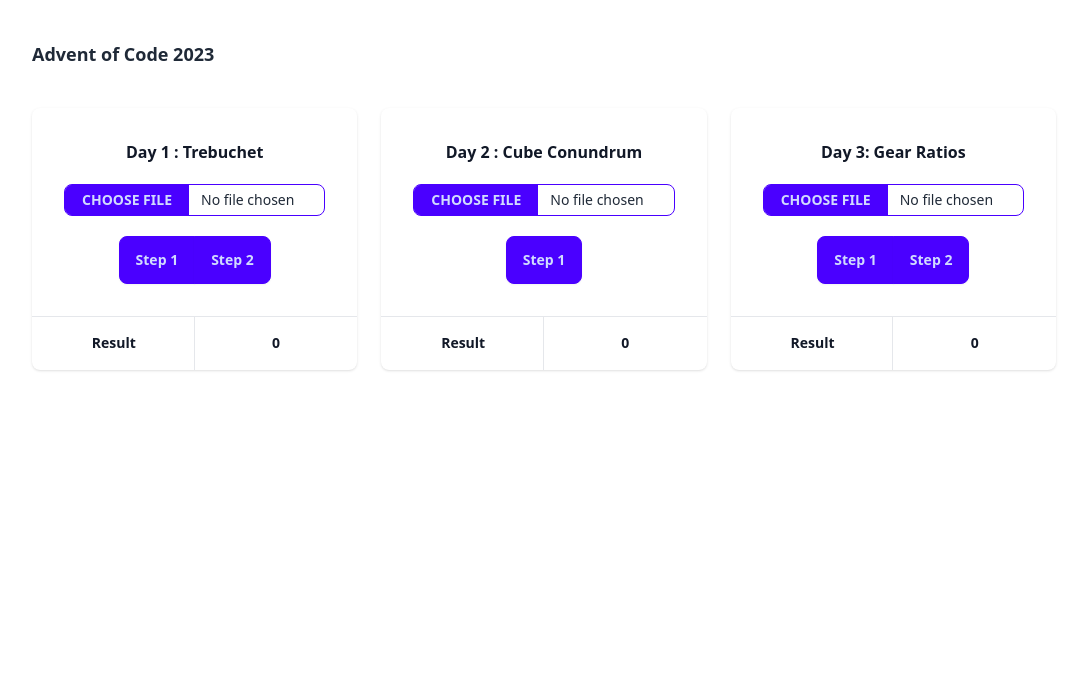
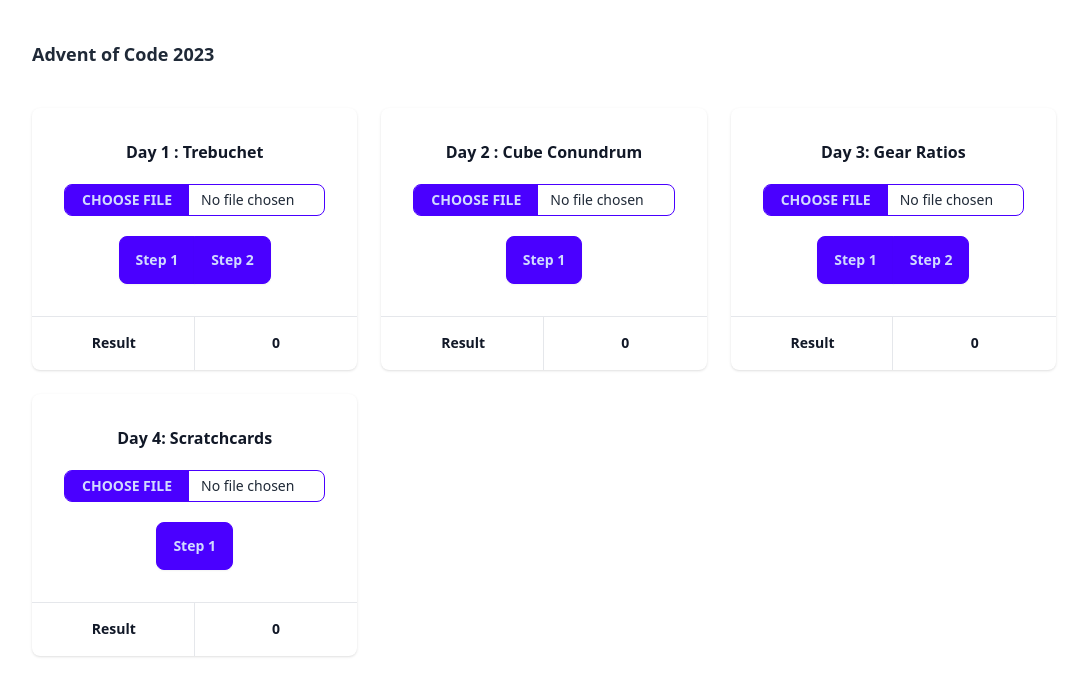
Before and after one commit to hte88/adventofcode, a Vue app: page / in a window 1280 px wide. Shown: the top 696 px of the page, without its empty margins (96-1182 px from the left). Built offline with nearby package versions, Linux system fonts and the light colour scheme.

Commit message:
feat: init day 4

```diff
--- a/src/App.vue
+++ b/src/App.vue
@@ -2,8 +2,9 @@
 import Trebuchet from './components/Day-1/Trebuchet.vue';
 import CubeConundrum from './components/Day-2/CubeConundrum.vue';
 import GearRatios from './components/Day-3/GearRatios.vue';
+import Scratchcards from './components/Day-4/Scratchcards.vue';
 
-const components = [Trebuchet, CubeConundrum, GearRatios];
+const components = [Trebuchet, CubeConundrum, GearRatios, Scratchcards];
 </script>
 
 <template>
--- /dev/null
+++ b/src/components/Day-4/Scratchcards.vue
@@ -0,0 +1,26 @@
+<script setup lang="ts">
+//import { isNumber } from '~/composables/useLib';
+
+const { fileContent, handleFileChange } = useFileReader();
+
+const total = ref<number>(0);
+const lines = computed(() => fileContent.value?.split('\n').slice(0, -1) ?? []);
+
+function stepOne() {
+  total.value = 0;
+}
+</script>
+<template>
+  <Card title="Day 4: Scratchcards" :result="total">
+    <template #inputFile>
+      <input
+        type="file"
+        class="file-input file-input-bordered file-input-primary file-input-sm w-full max-w-xs mx-auto"
+        @change="handleFileChange"
+      />
+    </template>
+    <template #actions>
+      <button type="button" class="btn join-item btn-primary" @click.prevent="stepOne()">Step 1</button>
+    </template>
+  </Card>
+</template>
```
